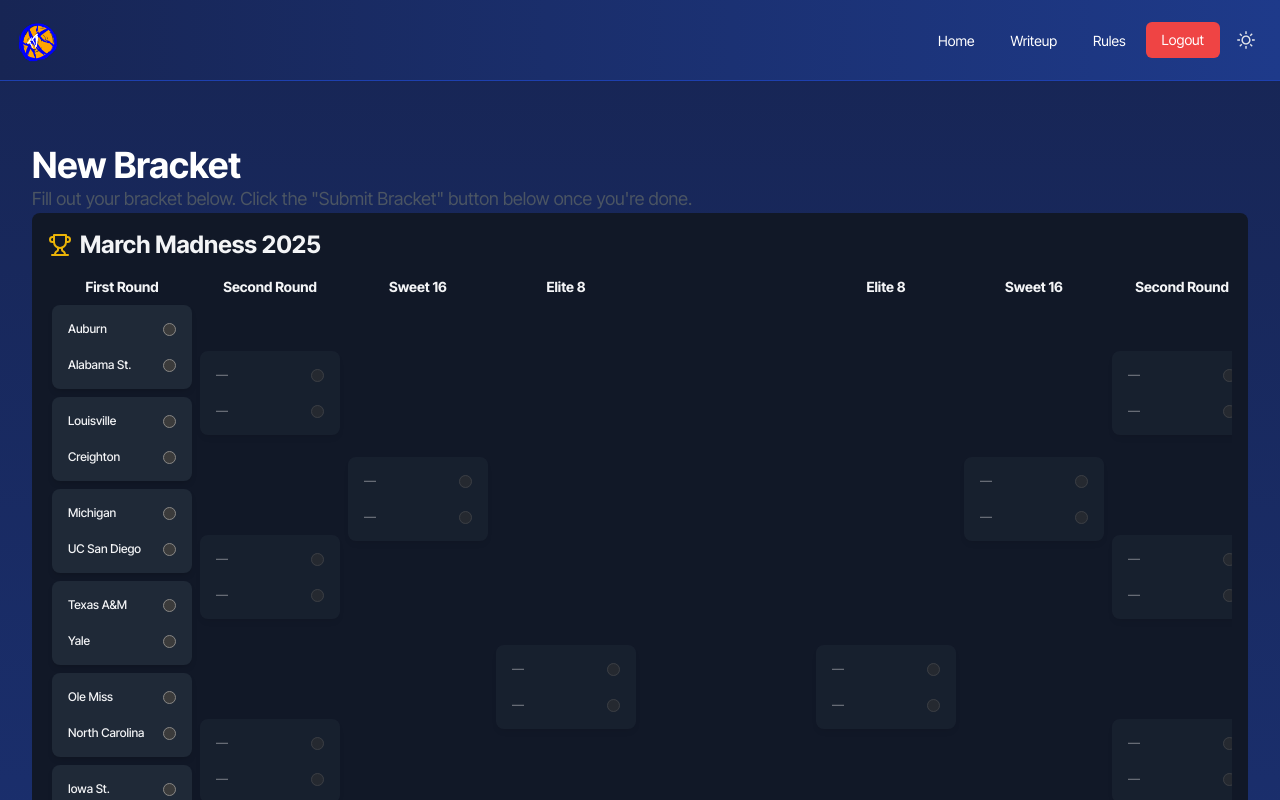
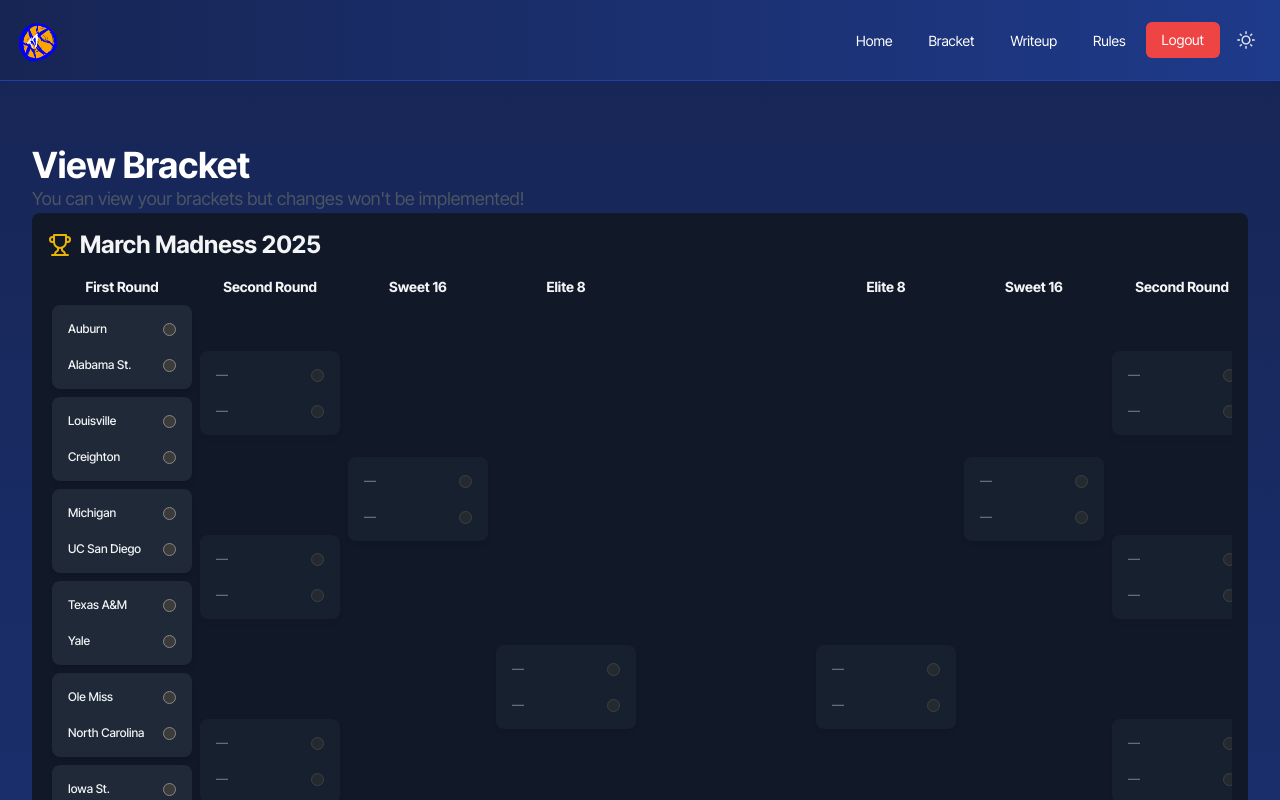
Before and after one commit to tamu-datathon-org/slamfunk, a Next.js app in the folder slamfunk-website/: page /bracket/new in a window 1280 px wide. Shown: the top 800 px of the page. Built offline with nearby package versions, Linux system fonts and the light colour scheme; no server answers; sample sign-in values are in the browser's storage.

Commit message:
changed countdown

```diff
--- a/slamfunk-website/app/api/bracket/[uid]/route.ts
+++ b/slamfunk-website/app/api/bracket/[uid]/route.ts
@@ -11,7 +11,7 @@
 const TABLE_NAME = 'Brackets';
 
 // get all brackets that belong to a user
-/*export async function GET(_request: NextRequest, { params }) {
+export async function GET(_request: NextRequest, { params }) {
     try {
         const q = {
             TableName: TABLE_NAME,
@@ -33,4 +33,3 @@
         return NextResponse.json({ error: error }, { status: 500 });
     }
 }
-*/
--- a/slamfunk-website/app/api/bracket/route.ts
+++ b/slamfunk-website/app/api/bracket/route.ts
@@ -28,7 +28,7 @@
 
 // returns all brackets in the database
 // ! VERY EXPENSIVE OPERATION, SO DON'T CALL UNLESS NECESSArY
-/*export async function GET(_request: NextRequest) {
+export async function GET(_request: NextRequest) {
     const params = { TableName: TABLE_NAME };
     try {
         const data = await dynamoDB.scan(params).promise();
@@ -36,7 +36,7 @@
     } catch (error) {
         return NextResponse.json({ error: (error as Error).message }, { status: 500 });
     }
-}*/
+}
 
 // creates a bracket in the database
 /*export async function POST(request: NextRequest) {
--- a/slamfunk-website/app/bracket/[bid]/page.tsx
+++ b/slamfunk-website/app/bracket/[bid]/page.tsx
@@ -38,7 +38,7 @@
             <div className='w-full p-4 md:p-6 lg:p-8'>
                 <h1 className='mt-8 text-4xl font-bold'>Bracket</h1>
                 <h4 className='text-gray-600 text-lg'>
-                    Edit your brackets below. Click the "Submit Bracket" button below once you're done.
+                    You can view your brackets but changes won't be implemented!
                 </h4>
                 <MarchMadnessBracket
                     submissionId={bracket.id}
--- a/slamfunk-website/app/bracket/new/page.tsx
+++ b/slamfunk-website/app/bracket/new/page.tsx
@@ -31,9 +31,9 @@
         <div className='flex flex-col min-h-screen bg-white dark:bg-gradient-to-b dark:from-blue-950 dark:to-blue-900'>
             <Header/>
             <div className='w-full p-4 md:p-6 lg:p-8'>
-                <h1 className='mt-8 text-4xl font-bold'>New Bracket</h1>
+                <h1 className='mt-8 text-4xl font-bold'>View Bracket</h1>
                 <h4 className='text-gray-600 text-lg'>
-                    Fill out your bracket below. Click the "Submit Bracket" button below once you're done.
+                    You can view your brackets but changes won't be implemented!
                 </h4>
                 <MarchMadnessBracket
                     initialMatches={generateSampleMatches()}
--- a/slamfunk-website/app/bracket/page.tsx
+++ b/slamfunk-website/app/bracket/page.tsx
@@ -46,9 +46,9 @@
         <div className='flex flex-col min-h-screen bg-white dark:bg-gradient-to-b dark:from-blue-950 dark:to-blue-900'>
             <Header/>
             <div className='w-full p-4 md:p-6 lg:p-8'>
-                <h1 className='mt-8 text-4xl font-bold'>Bracket Submission</h1>
+                <h1 className='mt-8 text-4xl font-bold'>View Submissions</h1>
                 <h4 className='text-gray-600 text-lg'>
-                    Fill out your brackets below. You can fill out up to 5 brackets.
+                You can view your brackets but changes won't be implemented!
                 </h4>
                 <div className='my-4 h-full flex flex-col gap-y-2'>
                     {brackets.map((bracket: Bracket) => (
@@ -64,7 +64,7 @@
                                     href={`/bracket/${bracket.id}`}
                                     className='px-4 py-2 bg-blue-200 text-blue-900 rounded-lg'
                                 >
-                                    Edit
+                                    View
                                 </a>
                                 <button
                                     onClick={() => handleDeleteBracket(bracket.id)}
--- a/slamfunk-website/components/Header.tsx
+++ b/slamfunk-website/components/Header.tsx
@@ -36,14 +36,14 @@
                 Home
               </Link>
             </li>
-            {/*<li>
+            <li>
               <Link
                 href="/bracket"
                 className="text-sm text-gray-800 dark:text-white px-4 py-2 rounded-md hover:bg-blue-50 dark:hover:bg-blue-800 transition-colors"
               >
                 Bracket
               </Link>
-            </li> */}
+            </li>
             <li>
               <Link
                 href="/writeup"
--- a/slamfunk-website/components/Hero.tsx
+++ b/slamfunk-website/components/Hero.tsx
@@ -46,12 +46,12 @@
       <CountdownTimer targetDate={targetDate} />
 
       <div className="flex justify-center space-x-6 mt-6">
-        {/*<Link
+        <Link
           href="/bracket"
           className="bg-white text-black px-6 py-3 rounded-md text-lg font-semibold hover:opacity-90 transition duration-300 transform hover:-translate-y-1"
         >
           Build a Bracket
-        </Link>*/}
+        </Link>
         <Link
           href="/writeup"
           className="bg-orange-500 text-white px-6 py-3 rounded-md text-lg font-semibold hover:opacity-90 transition duration-300 transform hover:-translate-y-1"
```
